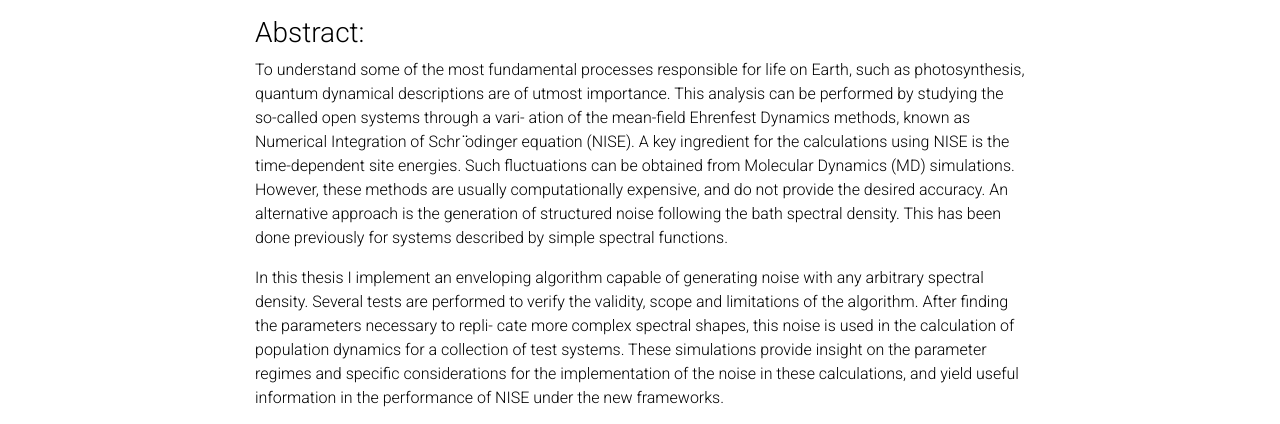
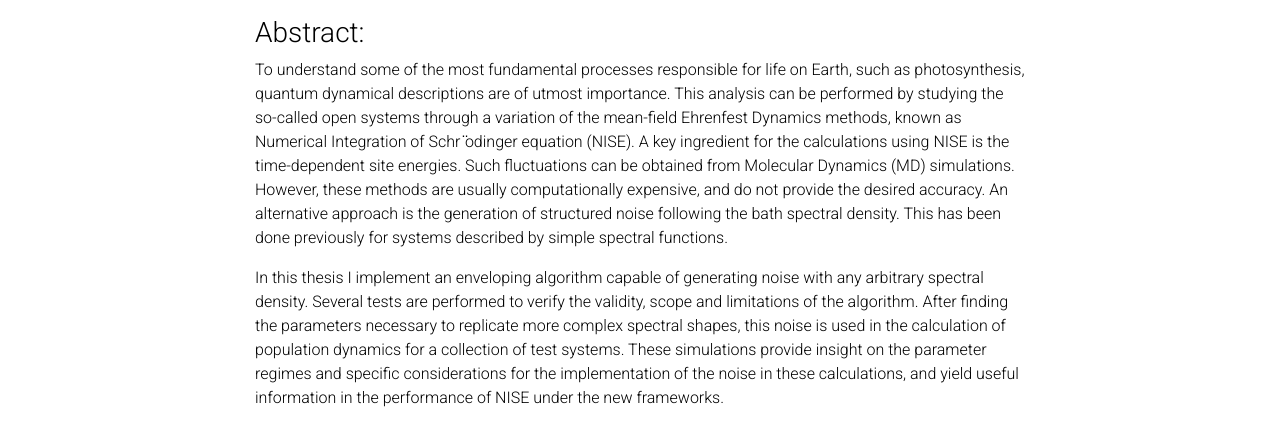
Before and after one commit to EmilianoG-byte/EmilianoG-byte.github.io, a Jekyll site: the page built from _projects/2_BachelorThesis.md, in a window 1280 px wide. Shown: the part 262-686 px from the top of the page. Built offline with Jekyll 4.4.1, drawn with Linux system fonts in a browser that asks for light colours; comment, search, counter and statistics services are not loaded; a style sheet for code colours, icons or effects is not loaded.

Commit message:
fix typos

```diff
--- a/_projects/2_BachelorThesis.md
+++ b/_projects/2_BachelorThesis.md
@@ -12,6 +12,6 @@ Bachelor's thesis project at Jacobs University Bremen under the supervision of P
 ### Abstract:
 
 
-To understand some of the most fundamental processes responsible for life on Earth, such as photosynthesis, quantum dynamical descriptions are of utmost importance. This analysis can be performed by studying the so-called open systems through a vari- ation of the mean-field Ehrenfest Dynamics methods, known as Numerical Integration of Schr ̈odinger equation (NISE). A key ingredient for the calculations using NISE is the time-dependent site energies. Such fluctuations can be obtained from Molecular Dynamics (MD) simulations. However, these methods are usually computationally expensive, and do not provide the desired accuracy. An alternative approach is the generation of structured noise following the bath spectral density. This has been done previously for systems described by simple spectral functions.
+To understand some of the most fundamental processes responsible for life on Earth, such as photosynthesis, quantum dynamical descriptions are of utmost importance. This analysis can be performed by studying the so-called open systems through a variation of the mean-field Ehrenfest Dynamics methods, known as Numerical Integration of Schr ̈odinger equation (NISE). A key ingredient for the calculations using NISE is the time-dependent site energies. Such fluctuations can be obtained from Molecular Dynamics (MD) simulations. However, these methods are usually computationally expensive, and do not provide the desired accuracy. An alternative approach is the generation of structured noise following the bath spectral density. This has been done previously for systems described by simple spectral functions.
 
-In this thesis I implement an enveloping algorithm capable of generating noise with any arbitrary spectral density. Several tests are performed to verify the validity, scope and limitations of the algorithm. After finding the parameters necessary to repli- cate more complex spectral shapes, this noise is used in the calculation of population dynamics for a collection of test systems. These simulations provide insight on the parameter regimes and specific considerations for the implementation of the noise in these calculations, and yield useful information in the performance of NISE under the new frameworks.
+In this thesis I implement an enveloping algorithm capable of generating noise with any arbitrary spectral density. Several tests are performed to verify the validity, scope and limitations of the algorithm. After finding the parameters necessary to replicate more complex spectral shapes, this noise is used in the calculation of population dynamics for a collection of test systems. These simulations provide insight on the parameter regimes and specific considerations for the implementation of the noise in these calculations, and yield useful information in the performance of NISE under the new frameworks.
```
Also changed, not shown: 1 other file.
